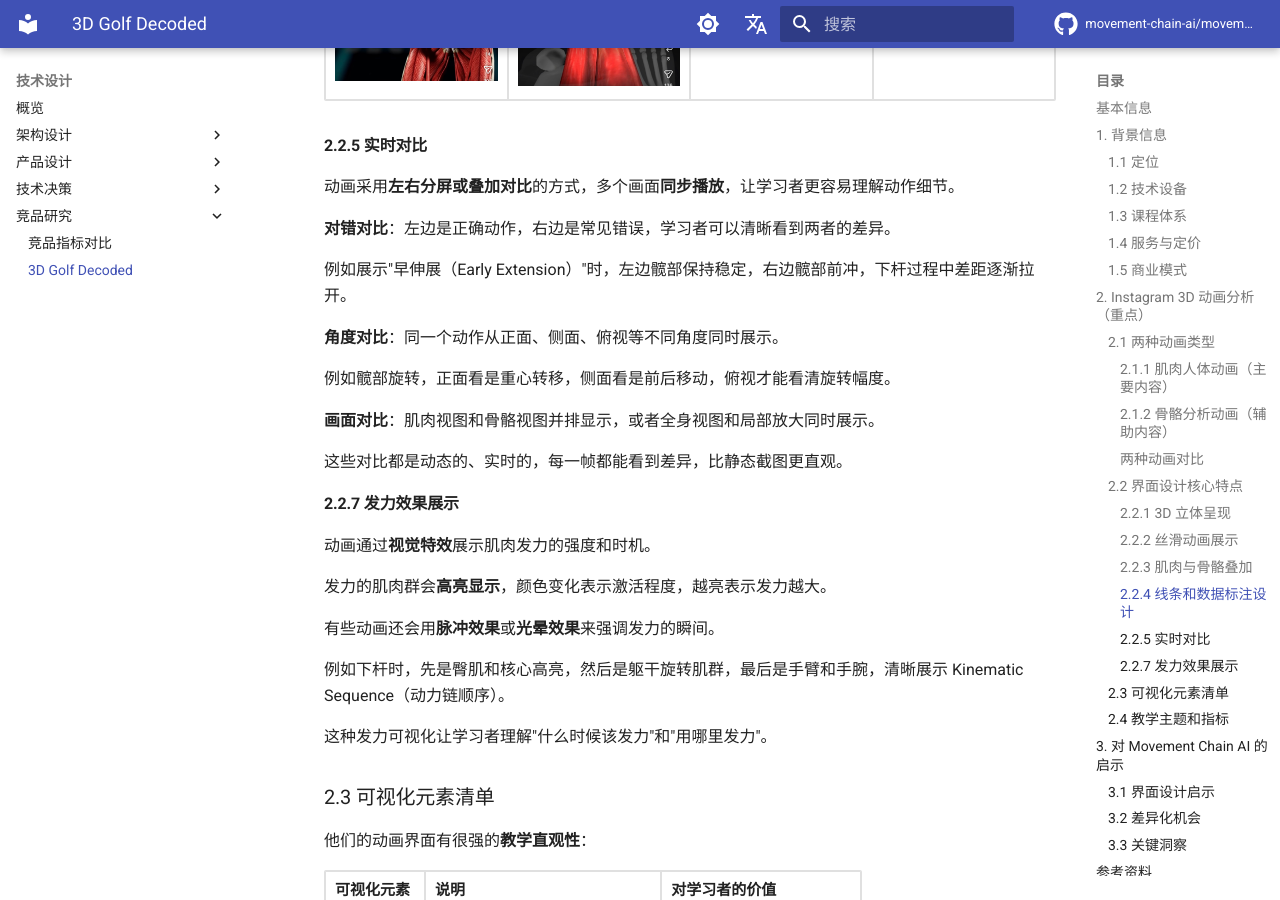
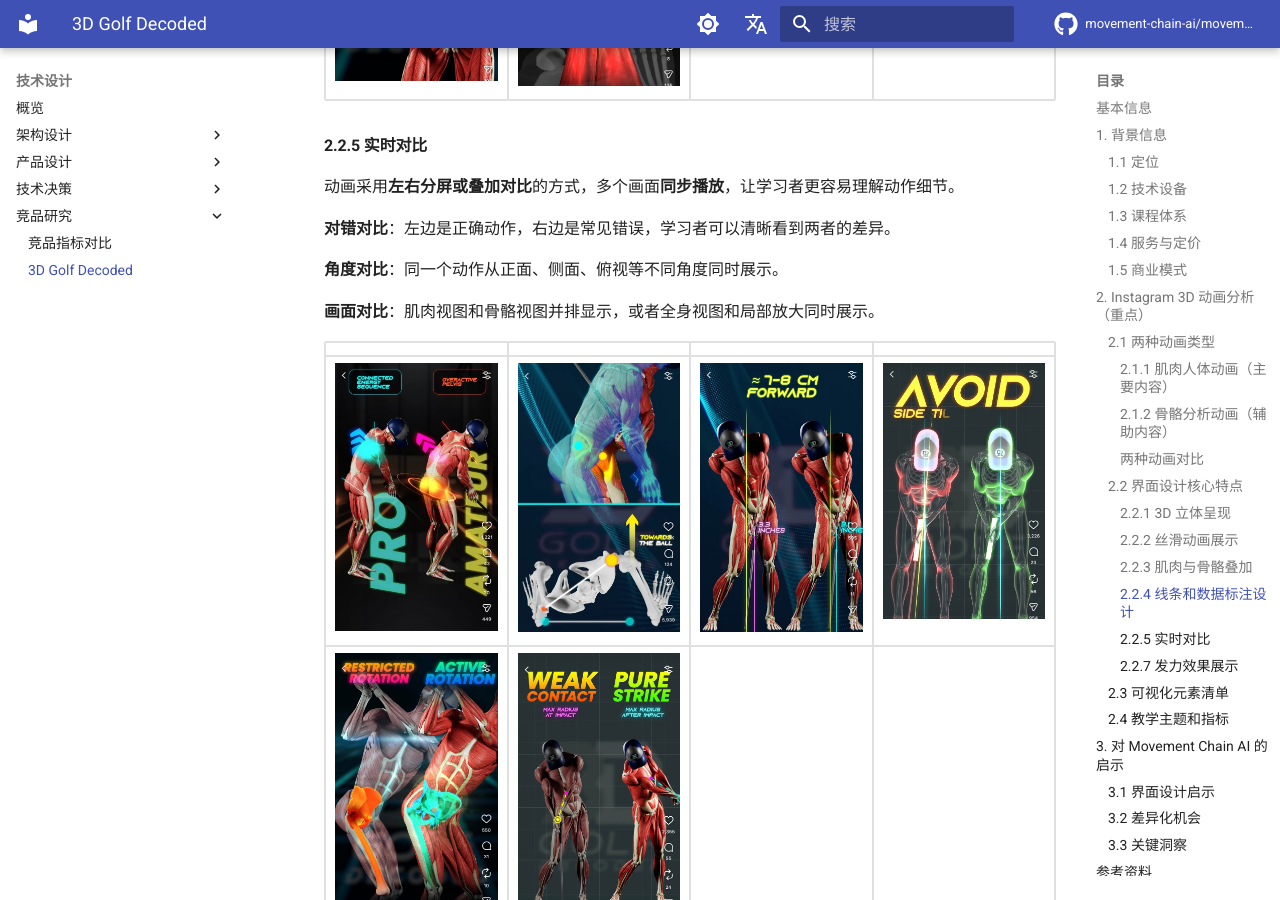
Before and after one commit to movement-chain-ai/movement-chain-docs, an MkDocs documentation site: the page built from docs/zh/design/research/3d-golf-decoded.md, in a window 1280 px wide and 900 px high, scrolled down 6654 px. Built offline with MkDocs 1.6.1 and Material for MkDocs 9.7.7, drawn with Linux system fonts in a browser that asks for light colours; comment, search, counter and statistics services are not loaded; the version menu is left out.

Commit message:
docs: 添加6张实时对比示例图片
🤖 Generated with [Claude Code](https://claude.com/claude-code)

Co-Authored-By: Claude Opus 4.5 <noreply@anthropic.com>

```diff
--- a/docs/zh/design/research/3d-golf-decoded.md
+++ b/docs/zh/design/research/3d-golf-decoded.md
@@ -177,15 +177,14 @@ Instagram 上有**两种类型**的 3D 动画内容：
 
 **对错对比**：左边是正确动作，右边是常见错误，学习者可以清晰看到两者的差异。
 
-例如展示"早伸展（Early Extension）"时，左边髋部保持稳定，右边髋部前冲，下杆过程中差距逐渐拉开。
-
 **角度对比**：同一个动作从正面、侧面、俯视等不同角度同时展示。
-
-例如髋部旋转，正面看是重心转移，侧面看是前后移动，俯视才能看清旋转幅度。
 
 **画面对比**：肌肉视图和骨骼视图并排显示，或者全身视图和局部放大同时展示。
 
-这些对比都是动态的、实时的，每一帧都能看到差异，比静态截图更直观。
+| | | | |
+|:---:|:---:|:---:|:---:|
+| ![实时对比](images/realtime-compare-1.jpg){ width="300" } | ![实时对比](images/realtime-compare-2.jpg){ width="300" } | ![实时对比](images/realtime-compare-3.jpg){ width="300" } | ![实时对比](images/realtime-compare-4.jpg){ width="300" } |
+| ![实时对比](images/realtime-compare-5.jpg){ width="300" } | ![实时对比](images/realtime-compare-6.jpg){ width="300" } | | |
 
 #### 2.2.7 发力效果展示
 
```
Also changed, not shown: docs/zh/design/research/images/realtime-compare-1.jpg (added), docs/zh/design/research/images/realtime-compare-2.jpg (added), docs/zh/design/research/images/realtime-compare-3.jpg (added), docs/zh/design/research/images/realtime-compare-4.jpg (added), docs/zh/design/research/images/realtime-compare-5.jpg (added), docs/zh/design/research/images/realtime-compare-6.jpg (added).
